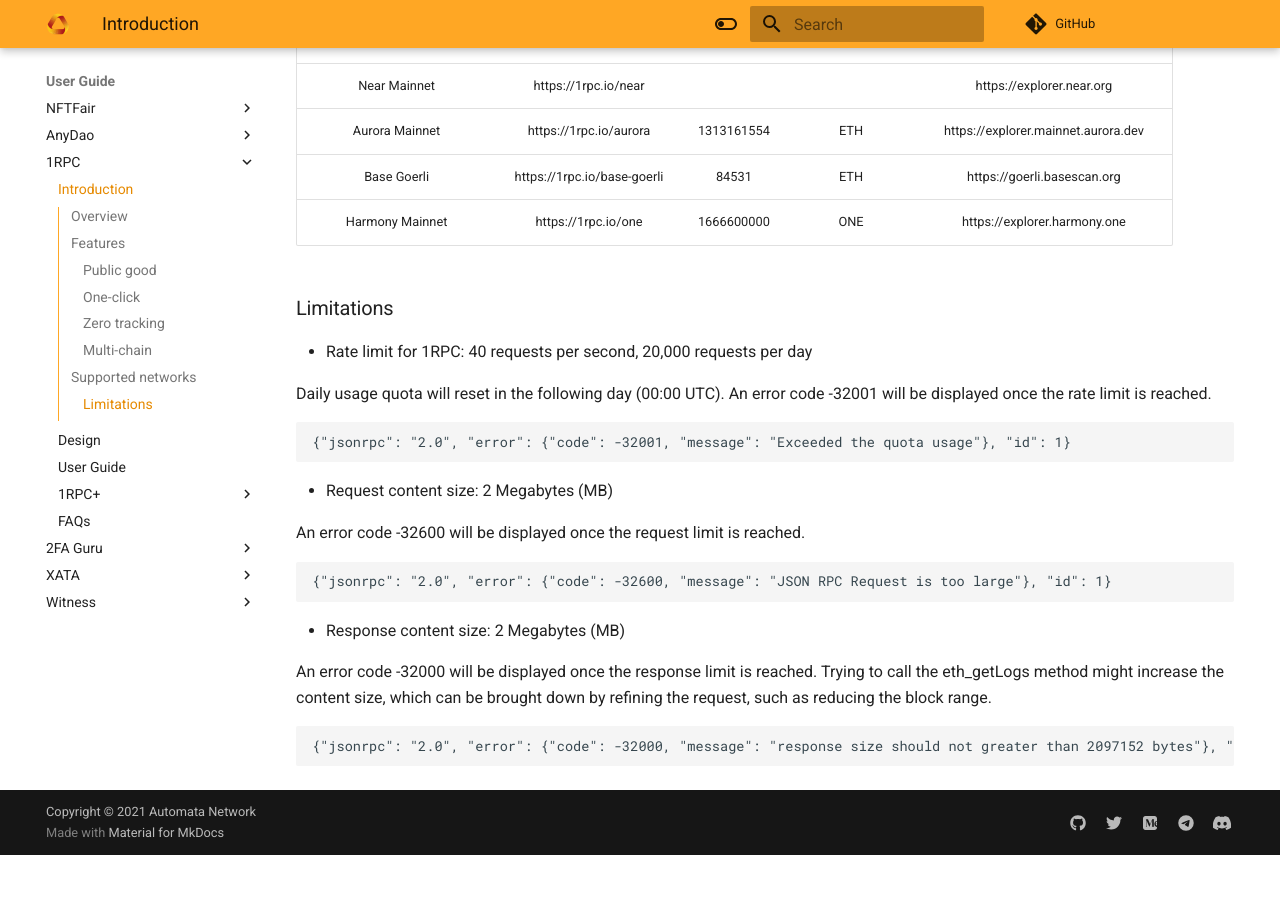
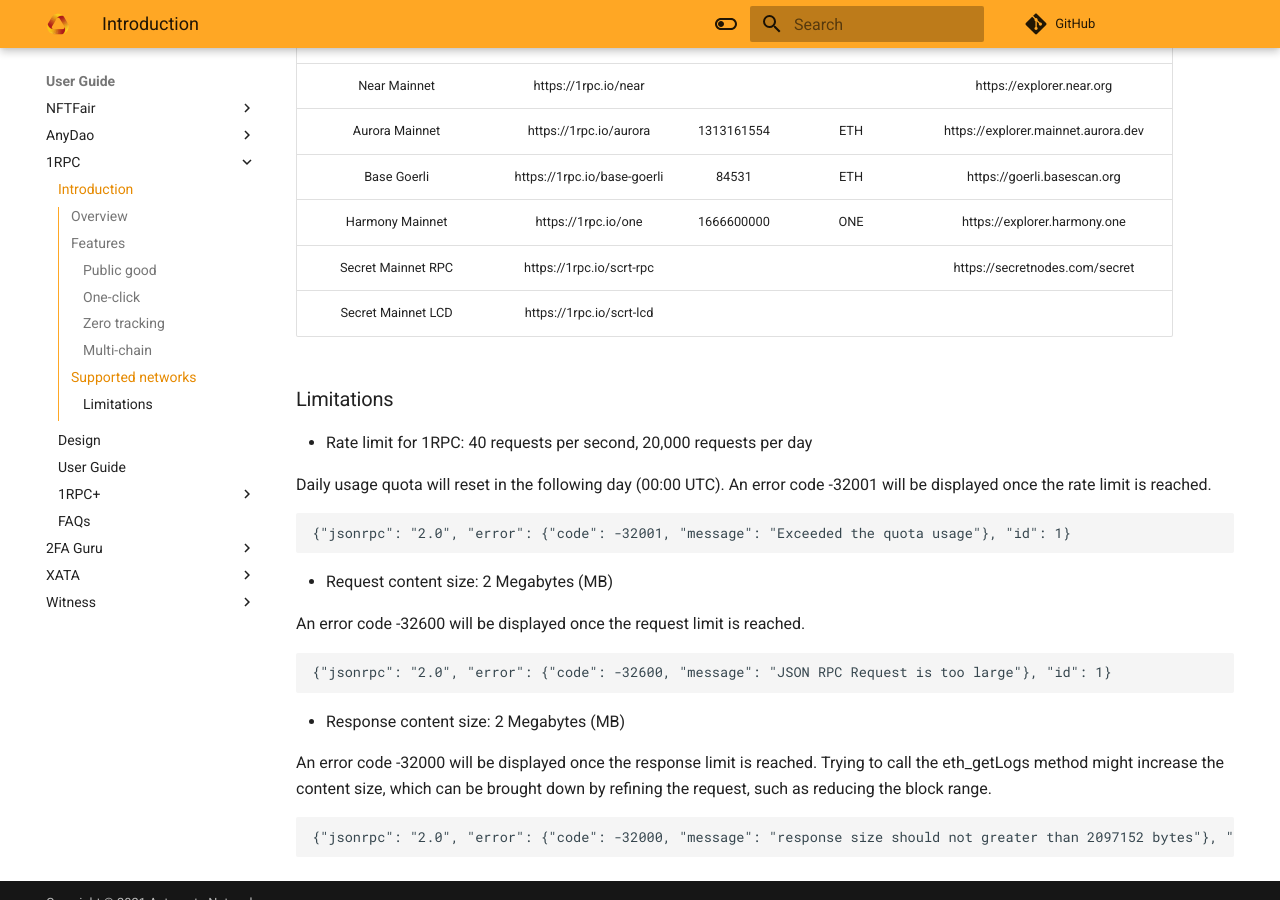
Before and after one commit to automata-network/docs, an MkDocs documentation site: the page built from docs/1rpc/introduction.md, in a window 1280 px wide and 900 px high, scrolled down 2138 px. Built offline with MkDocs 1.6.1 and Material for MkDocs 9.7.7, drawn with Linux system fonts in a browser that asks for light colours; nearby versions of some CDN libraries; comment, search, counter and statistics services are not loaded; before the commit the page ends 2993 px from its top, so only the background shows below that.

Commit message:
Add Secret Network in 1RPC (#131)

```diff
--- a/docs/1rpc/introduction.md
+++ b/docs/1rpc/introduction.md
@@ -54,6 +54,8 @@
 | Aurora Mainnet | https://1rpc.io/aurora | 1313161554 | ETH | https://explorer.mainnet.aurora.dev |
 | Base Goerli | https://1rpc.io/base-goerli | 84531 | ETH | https://goerli.basescan.org |
 | Harmony Mainnet | https://1rpc.io/one | 1666600000 | ONE | https://explorer.harmony.one |
+| Secret Mainnet RPC | https://1rpc.io/scrt-rpc | | | https://secretnodes.com/secret |
+| Secret Mainnet LCD | https://1rpc.io/scrt-lcd | | | |
 
 ### Limitations
 
```
